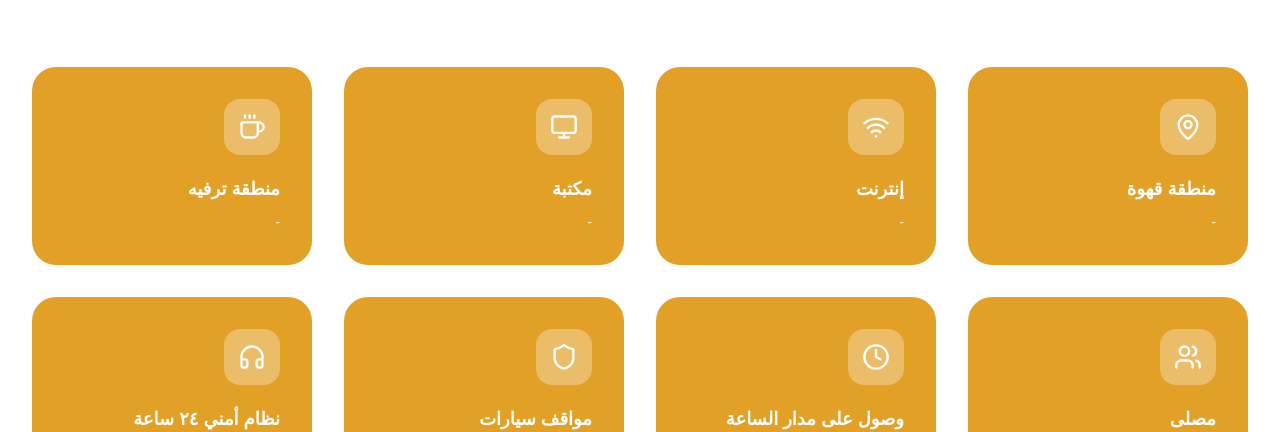
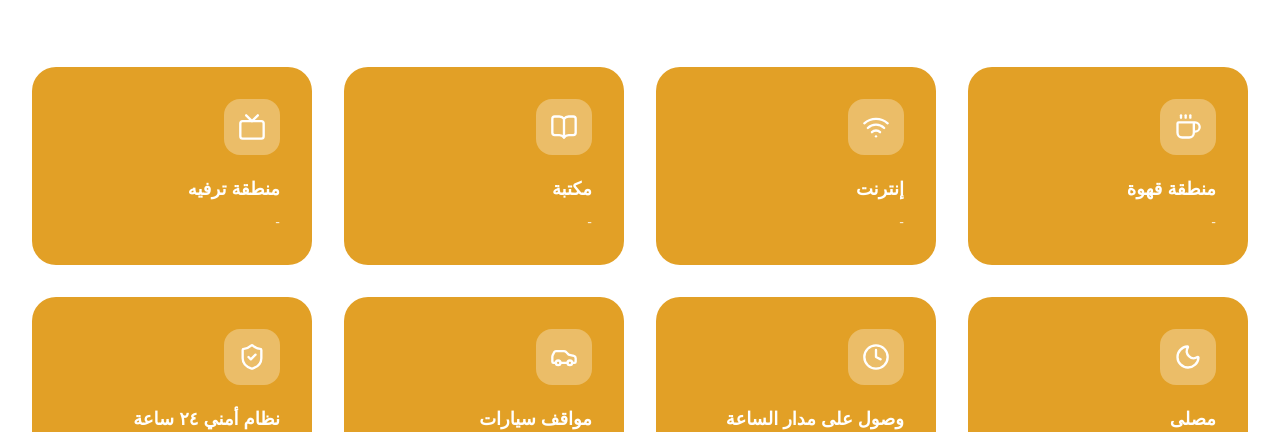
Before and after one commit to 1KHA/zamakanwadi, a Next.js app: page / in a window 1280 px wide. Shown: the part 2878-3310 px from the top of the page. Built offline with nearby package versions, Linux system fonts and the light colour scheme; a web font is replaced by a local one.

Commit message:
improve services section 02

```diff
--- a/src/app/(marketing)/page.tsx
+++ b/src/app/(marketing)/page.tsx
@@ -10,17 +10,18 @@ import PackagesSection from '@/components/PackagesSection';
 import {
   ArrowRight,
   Mail,
-  MapPin,
   Briefcase,
   Coffee,
   Wifi,
-  Monitor,
-  Users,
   Clock,
   Zap,
-  Shield,
-  Headphones,
   Check,
+  Users,
+  BookOpen,
+  Tv,
+  Moon,
+  Car,
+  ShieldCheck,
 } from 'lucide-react';
 
 /* ------------------------------------------------------------------ */
@@ -96,60 +97,44 @@ export default function LandingPage() {
   /* ----- Feature data ----- */
   const features = [
     {
-      icon: <MapPin className="w-7 h-7" />,
-      title: isRTL ? 'منطقة قهوة' : 'Prime Location',
-      desc: isRTL
-        ? '-'
-        : 'Strategically located and easily accessible from all parts of the city.',
+      icon: <Coffee className="w-7 h-7" />,
+      title: isRTL ? 'منطقة قهوة' : 'Coffee Area',
+      desc: isRTL ? '-' : 'Comfortable coffee area to recharge and connect.',
     },
     {
       icon: <Wifi className="w-7 h-7" />,
       title: isRTL ? 'إنترنت' : 'High-Speed Internet',
-      desc: isRTL
-        ? '-'
-        : 'Fast and reliable internet connection for all our members.',
+      desc: isRTL ? '-' : 'Fast and reliable internet for all members.',
     },
     {
-      icon: <Monitor className="w-7 h-7" />,
-      title: isRTL ? ' مكتبة' : 'Modern Technology',
-      desc: isRTL
-        ? '-'
-        : 'Cutting-edge equipment and technology to boost your productivity.',
+      icon: <BookOpen className="w-7 h-7" />,
+      title: isRTL ? 'مكتبة' : 'Library',
+      desc: isRTL ? '-' : 'A curated library to support learning and growth.',
     },
     {
-      icon: <Coffee className="w-7 h-7" />,
-      title: isRTL ? 'منطقة ترفيه' : 'Lounge Area',
-      desc: isRTL
-        ? '-'
-        : 'Comfortable spaces to relax and socialize.',
+      icon: <Tv className="w-7 h-7" />,
+      title: isRTL ? 'منطقة ترفيه' : 'Entertainment Area',
+      desc: isRTL ? '-' : 'Spaces to relax and socialize between work sessions.',
     },
     {
-      icon: <Users className="w-7 h-7" />,
-      title: isRTL ? 'مصلى' : 'Vibrant Community',
-      desc: isRTL
-        ? '-'
-        : 'Connect with professionals and creatives from various fields.',
+      icon: <Moon className="w-7 h-7" />,
+      title: isRTL ? 'مصلى' : 'Prayer Room',
+      desc: isRTL ? '-' : 'A quiet dedicated space for prayer.',
     },
     {
       icon: <Clock className="w-7 h-7" />,
       title: isRTL ? 'وصول على مدار الساعة' : '24/7 Access',
-      desc: isRTL
-        ? '-'
-        : 'Access your workspace anytime that fits your schedule.',
+      desc: isRTL ? '-' : 'Access your workspace anytime that fits your schedule.',
     },
     {
-      icon: <Shield className="w-7 h-7" />,
-      title: isRTL ? 'مواقف سيارات' : 'Round-the-Clock Security',
-      desc: isRTL
-        ? '-'
-        : 'Advanced security systems to protect your belongings.',
+      icon: <Car className="w-7 h-7" />,
+      title: isRTL ? 'مواقف سيارات' : 'Parking',
+      desc: isRTL ? '-' : 'Convenient parking available for all members.',
     },
     {
-      icon: <Headphones className="w-7 h-7" />,
-      title: isRTL ? 'نظام أمني ٢٤ ساعة' : 'Technical Support',
-      desc: isRTL
-        ? '-'
-        : 'Support team available to assist you at any time.',
+      icon: <ShieldCheck className="w-7 h-7" />,
+      title: isRTL ? 'نظام أمني ٢٤ ساعة' : '24/7 Security',
+      desc: isRTL ? '-' : 'Advanced security systems to protect your belongings.',
     },
   ];
 
```
